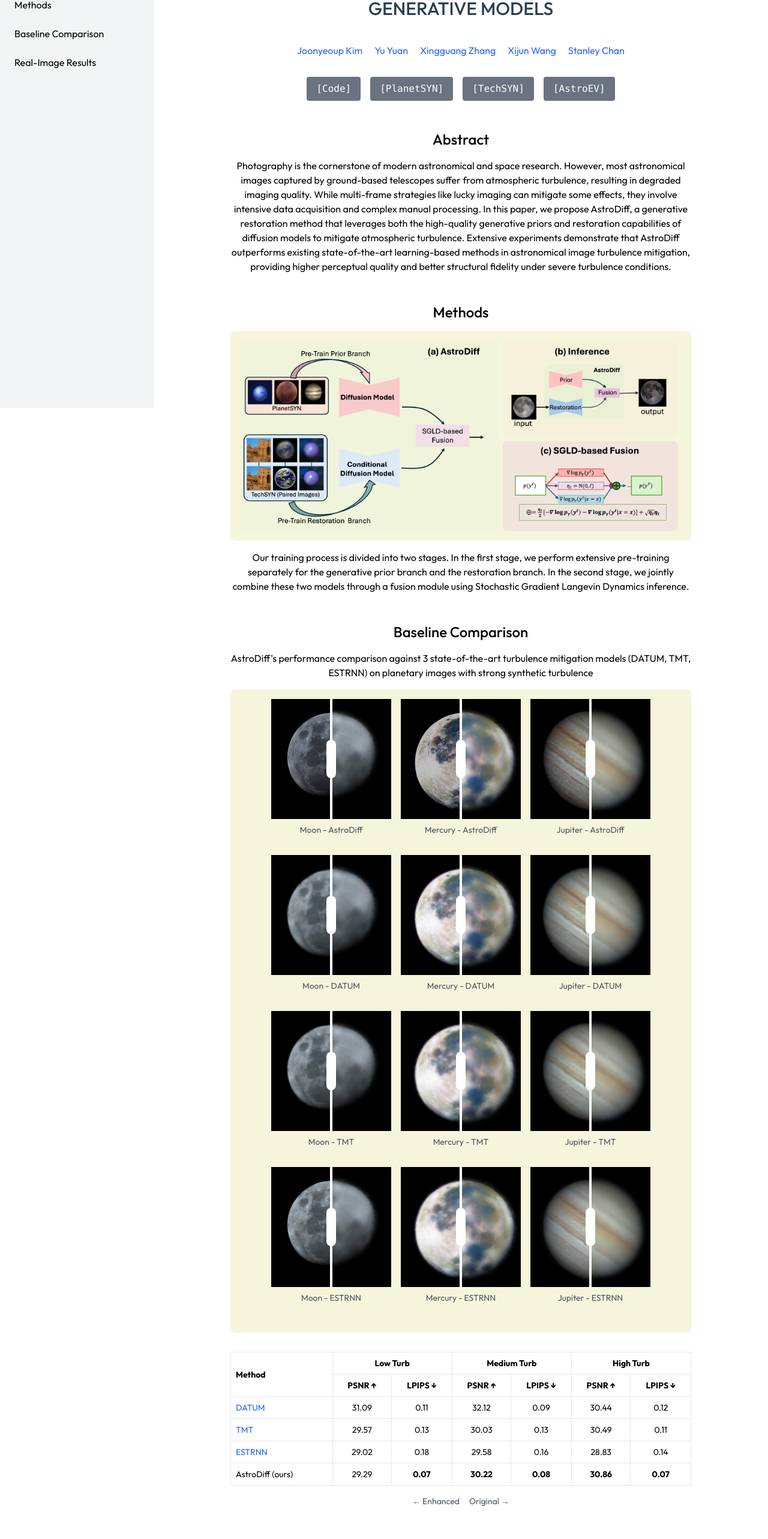
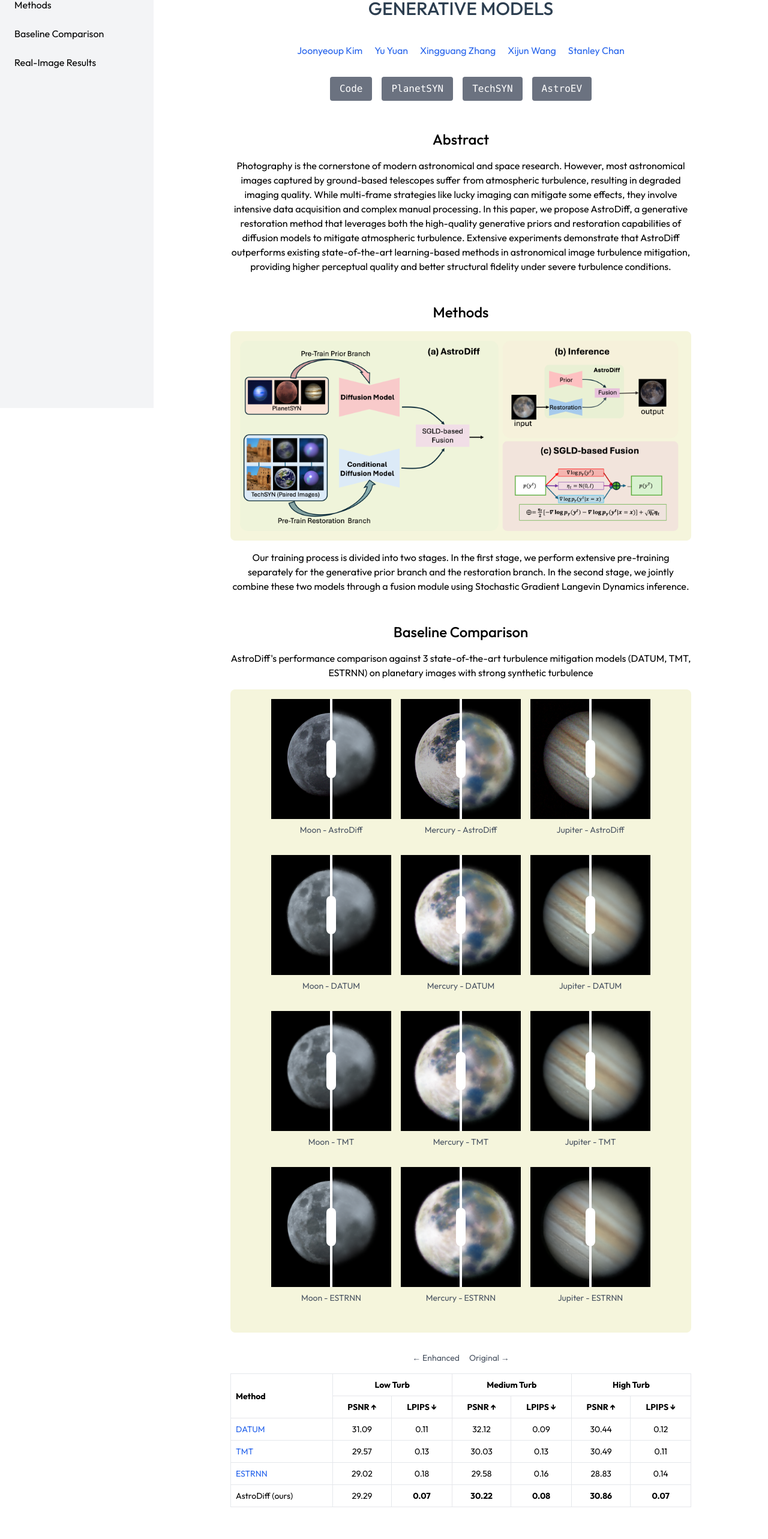
Before and after one commit to joonyeoup/web, a Next.js app: page / in a window 1280 px wide. Shown: the part 120-2685 px from the top of the page at 60% size. Built offline with nearby package versions, Linux system fonts and the light colour scheme.

Commit message:
more fix

```diff
--- a/app/page.tsx
+++ b/app/page.tsx
@@ -15,10 +15,10 @@ export default function Page() {
   ]
 
   const links = [
-    { text: "[Code]", href: "#" },
-    { text: "[PlanetSYN]", href: "#" },
-    { text: "[TechSYN]", href: "#" },
-    { text: "[AstroEV]", href: "#" },
+    { text: "Code", href: "#" },
+    { text: "PlanetSYN", href: "#" },
+    { text: "TechSYN", href: "#" },
+    { text: "AstroEV", href: "#" },
   ]
 
   const images = [
@@ -228,7 +228,11 @@ export default function Page() {
                   </div>
                 ))}
               </div>
-              <div className="overflow-x-auto mt-8">
+              <div className="text-center mb-4 text-sm text-gray-600">
+                <span className="mr-4">← Enhanced</span>
+                <span>Original →</span>
+              </div>
+              <div className="overflow-x-auto">
                 <table className="w-full border-collapse text-sm">
                   <thead>
                     <tr>
@@ -282,10 +286,6 @@ export default function Page() {
                     ))}
                   </tbody>
                 </table>
-              </div>
-              <div className="text-center mt-4 text-sm text-gray-600">
-                <span className="mr-4">← Enhanced</span>
-                <span>Original →</span>
               </div>
             </div>
 
```
